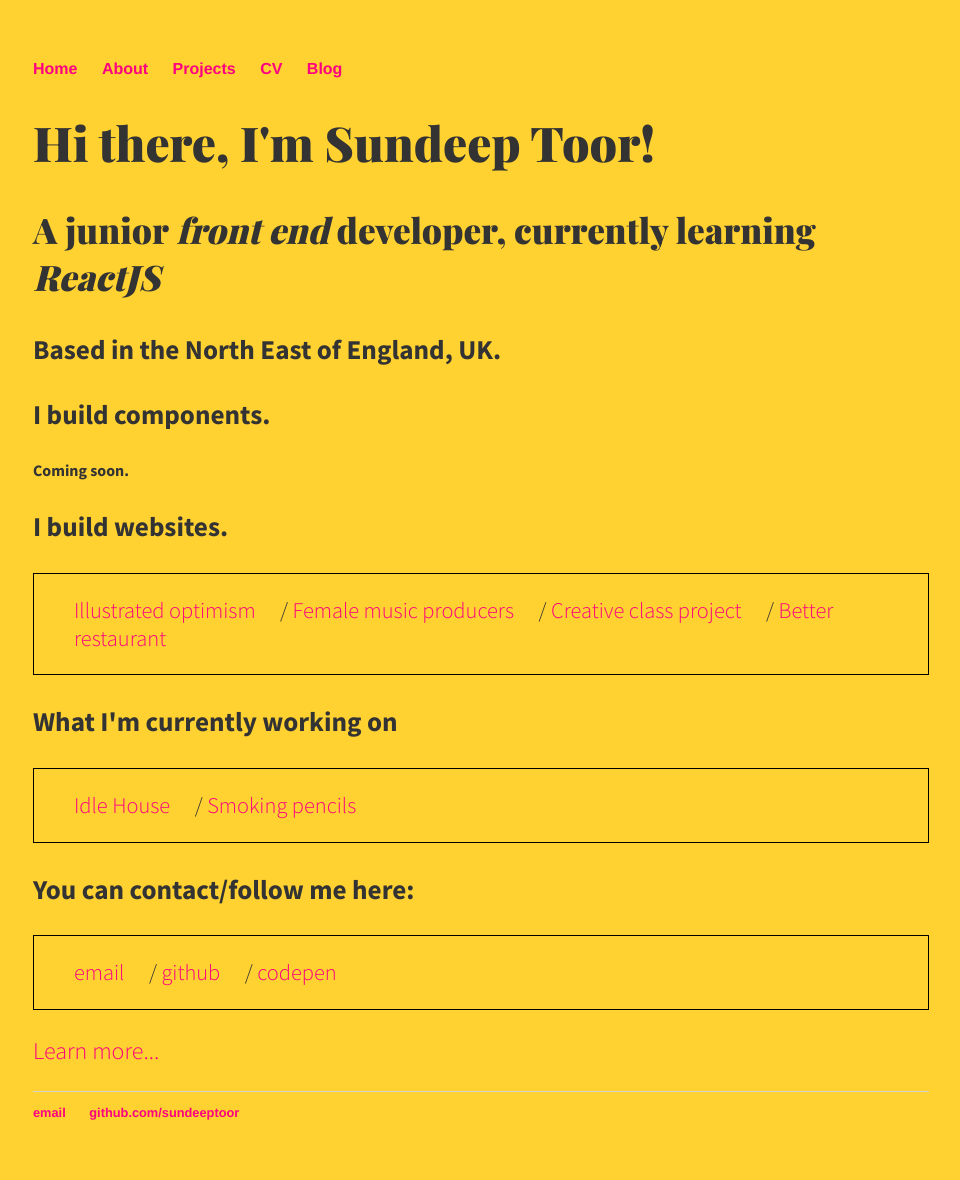
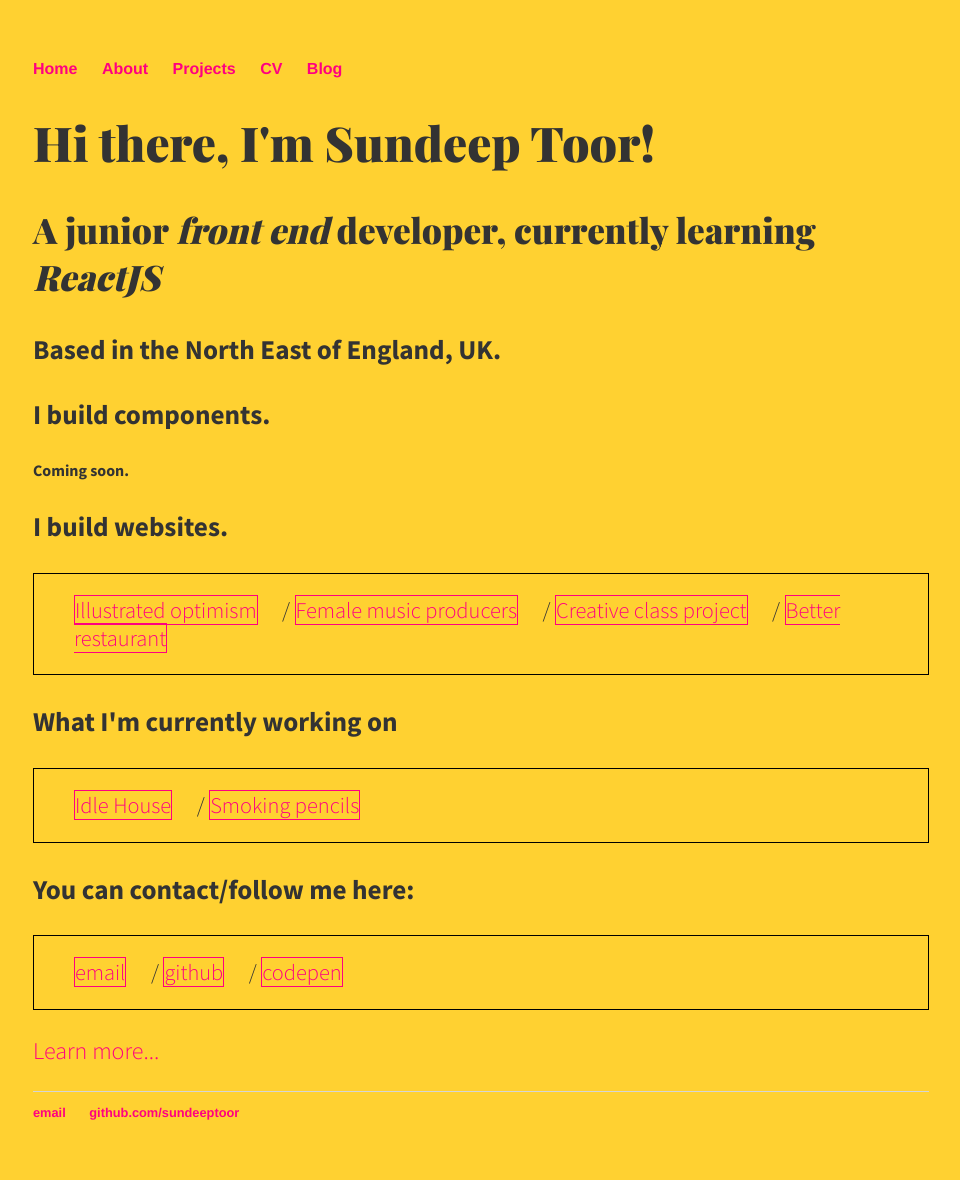
Before and after one commit to SundeepToor/sundeeptoor.github.io, a Jekyll site: the page built from index.html, in a window 1280 px wide. Shown: the whole page, without its empty margins (159-1119 px from the left). Built offline with Jekyll 4.4.1, drawn with Linux system fonts in a browser that asks for light colours.

Commit message:
Update main.css

```diff
--- a/css/main.css
+++ b/css/main.css
@@ -20,6 +20,9 @@ nav ul li, footer ul li, ul li {
 .showcase{
     font-size: 1.4em;
     border: 1px solid #000;
+}
+.showcase li{
+    border: 1px solid #ff0080;
 }
 a {
     text-decoration: none;
```
